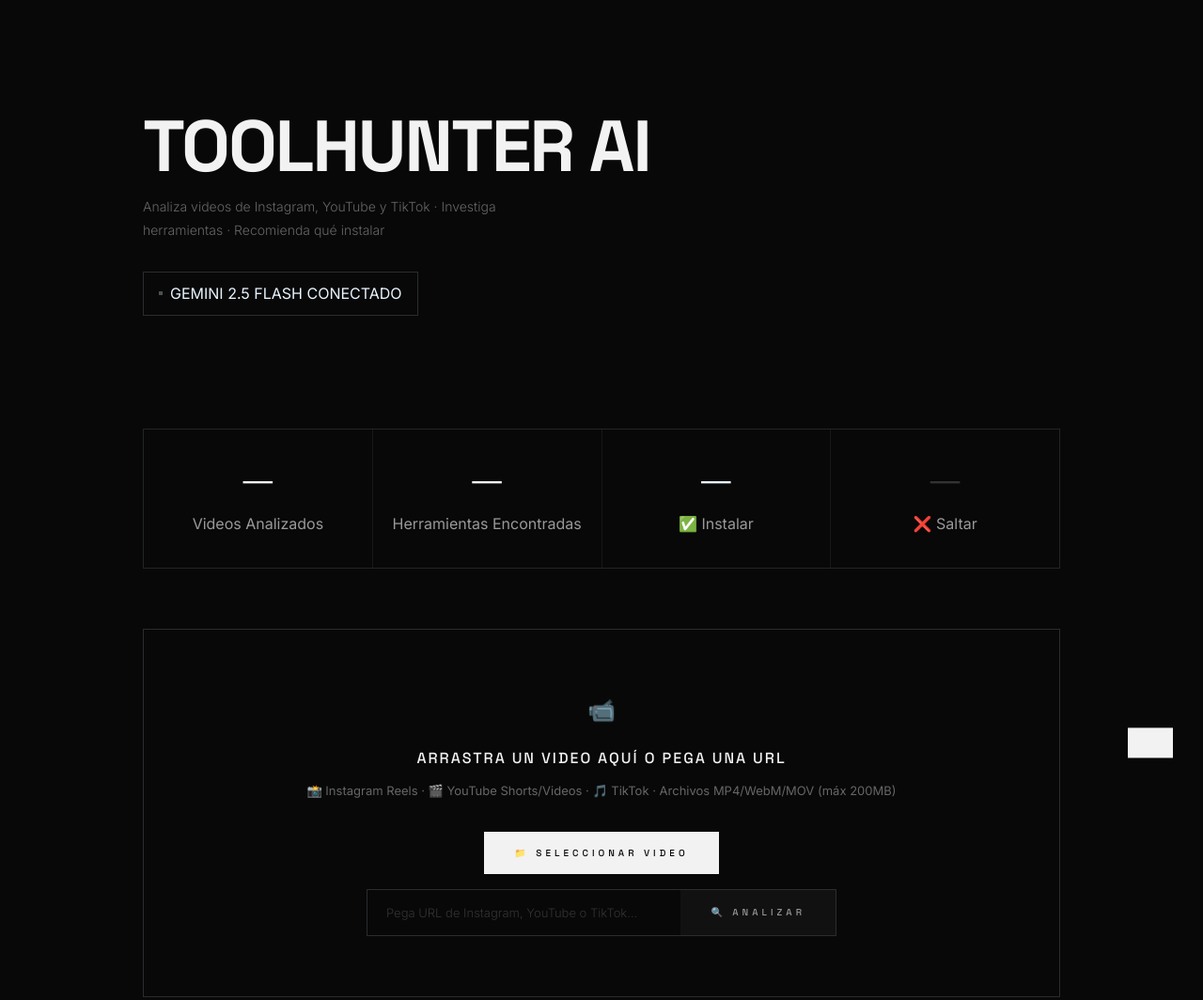
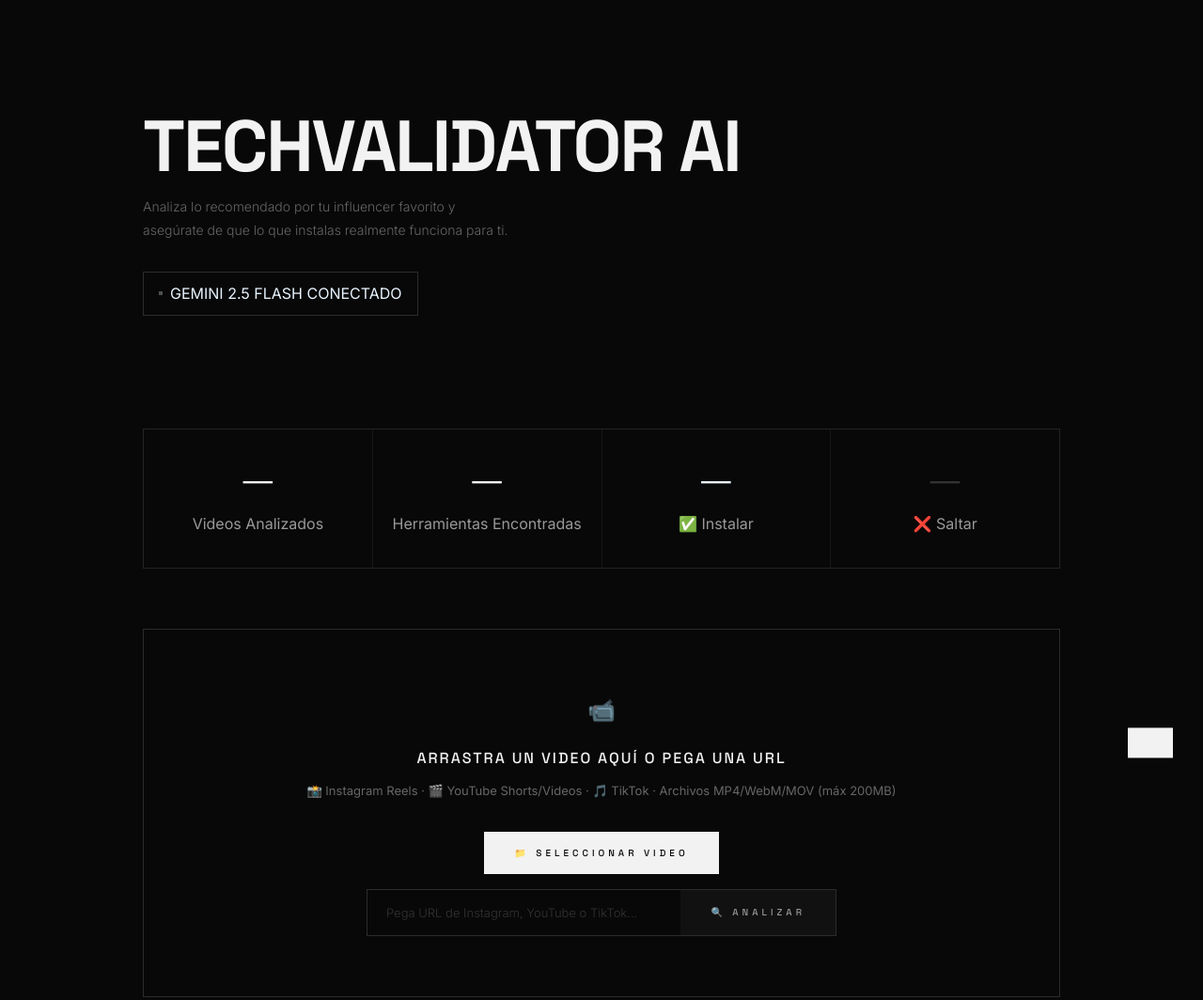
Before and after one commit to takekaraka/techvalidator-ai, a website: page public/index.html in a window 1280 px wide. Shown: the top 1064 px of the page at 94% size. Drawn offline with Linux system fonts and the light colour scheme; no server answers.

Commit message:
✨ Rebrand to TechValidator AI

```diff
--- a/package.json
+++ b/package.json
@@ -1,5 +1,5 @@
 {
-  "name": "toolhunter-ai",
+  "name": "techvalidator-ai",
   "version": "1.0.0",
   "description": "AI Agent that analyzes Instagram saved videos about AI/coding tools and recommends what to install",
   "main": "server.js",
--- a/public/index.html
+++ b/public/index.html
@@ -3,7 +3,7 @@
 <head>
   <meta charset="UTF-8" />
   <meta name="viewport" content="width=device-width, initial-scale=1.0" />
-  <title>ToolHunter AI — Tu Curador Universal de Herramientas</title>
+  <title>TechValidator AI — Analiza a tu influencer favorito</title>
   <meta name="description" content="Agente IA que analiza videos de Instagram y recomienda qué herramientas instalar." />
   <link rel="stylesheet" href="style.css" />
 </head>
@@ -11,8 +11,8 @@
   <div class="app">
 
     <header class="header">
-      <h1 class="display-hero">TOOLHUNTER AI</h1>
-      <p>Analiza videos de Instagram, YouTube y TikTok · Investiga herramientas · Recomienda qué instalar</p>
+      <h1 class="display-hero">TECHVALIDATOR AI</h1>
+      <p>Analiza lo recomendado por tu influencer favorito y asegúrate de que lo que instalas realmente funciona para ti.</p>
       <div class="badge" id="geminiStatus">GEMINI 2.5 FLASH CONECTADO</div>
     </header>
 
--- a/server.js
+++ b/server.js
@@ -188,7 +188,7 @@ app.post('/api/execute-command', (req, res) => {
 app.listen(PORT, () => {
   console.log('');
   console.log('╔══════════════════════════════════════════════╗');
-  console.log('║  🤖 TOOLHUNTER AI — Running                  ║');
+  console.log('║  🤖 TECHVALIDATOR AI — Running               ║');
   console.log(`║  📍 http://localhost:${PORT}                    ║`);
   console.log('║  📂 Upload videos or paste URLs              ║');
   console.log('║  🧠 Powered by Gemini 2.5 Flash              ║');
```
Also changed, not shown: README.md.
